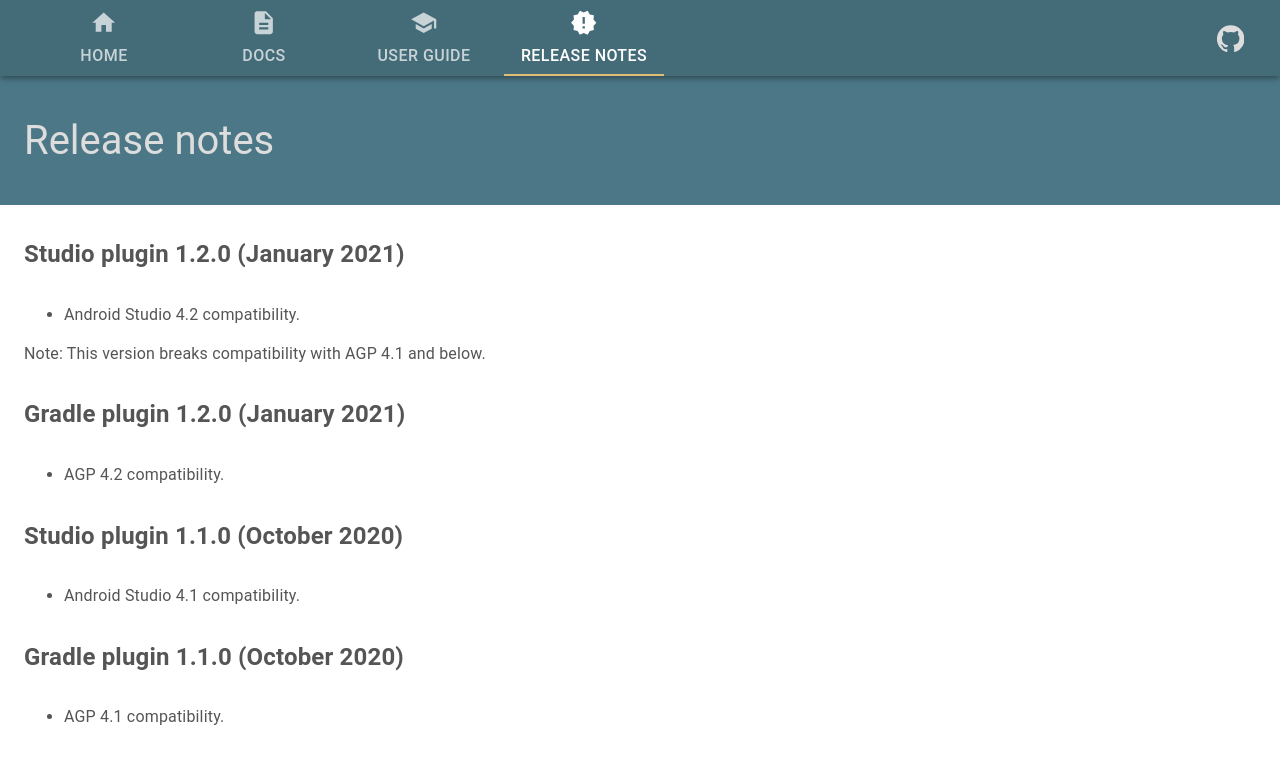
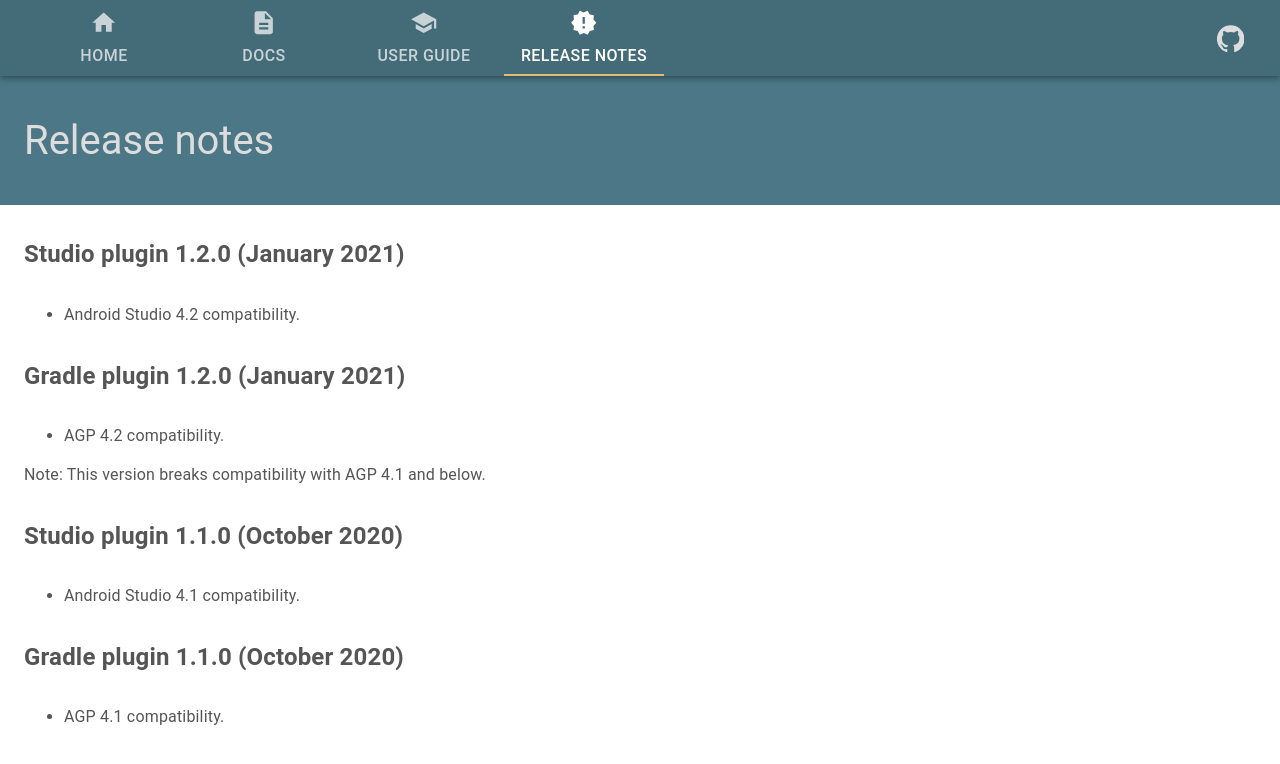
Before and after one commit to jeppeman/GloballyDynamic, a React (Create React App) app in the folder globallydynamic-website/frontend/: page /release-notes in a window 1280 px wide. Shown: the top 764 px of the page. Built offline with nearby package versions, Linux system fonts and the light colour scheme.

Commit message:
Website update (#41)

```diff
--- a/globallydynamic-website/frontend/src/release-notes/index.tsx
+++ b/globallydynamic-website/frontend/src/release-notes/index.tsx
@@ -10,11 +10,11 @@
 ---
 * Android Studio 4.2 compatibility.
 
-Note: This version breaks compatibility with AGP 4.1 and below.
-
 Gradle plugin 1.2.0 (January 2021)
 ---
 * AGP 4.2 compatibility.
+
+Note: This version breaks compatibility with AGP 4.1 and below.
 
 Studio plugin 1.1.0 (October 2020)
 ---
```
